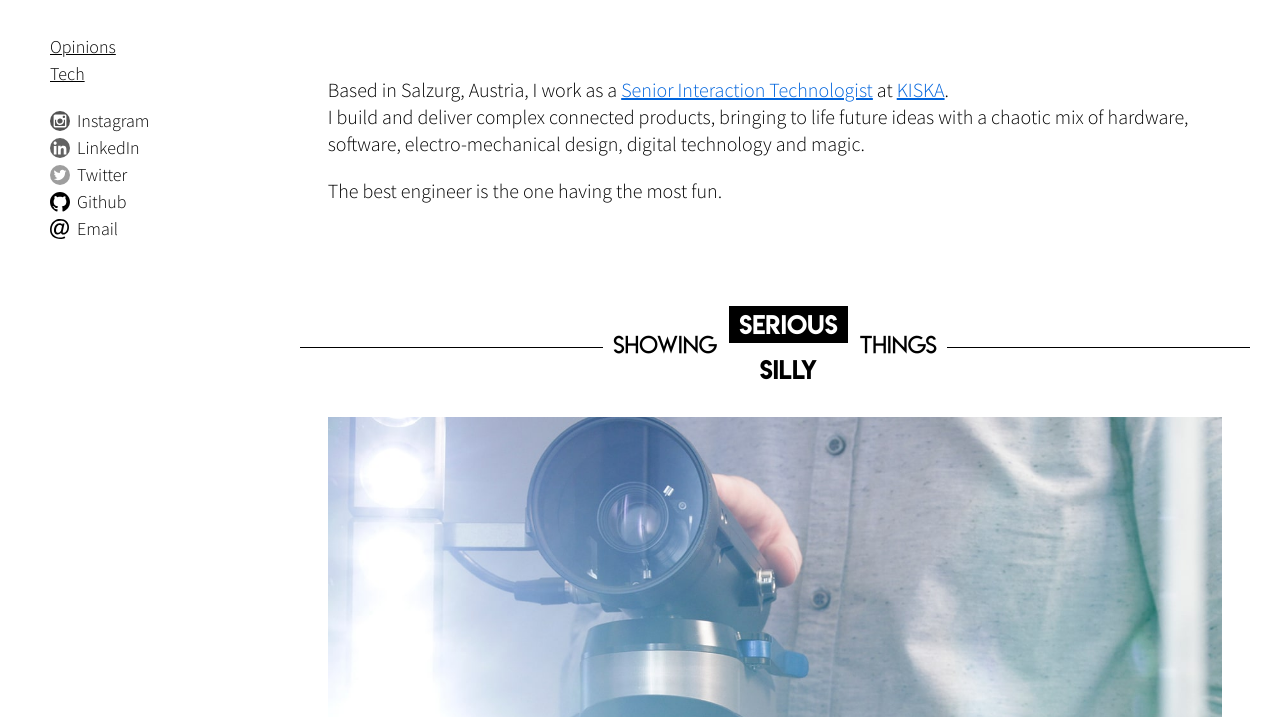
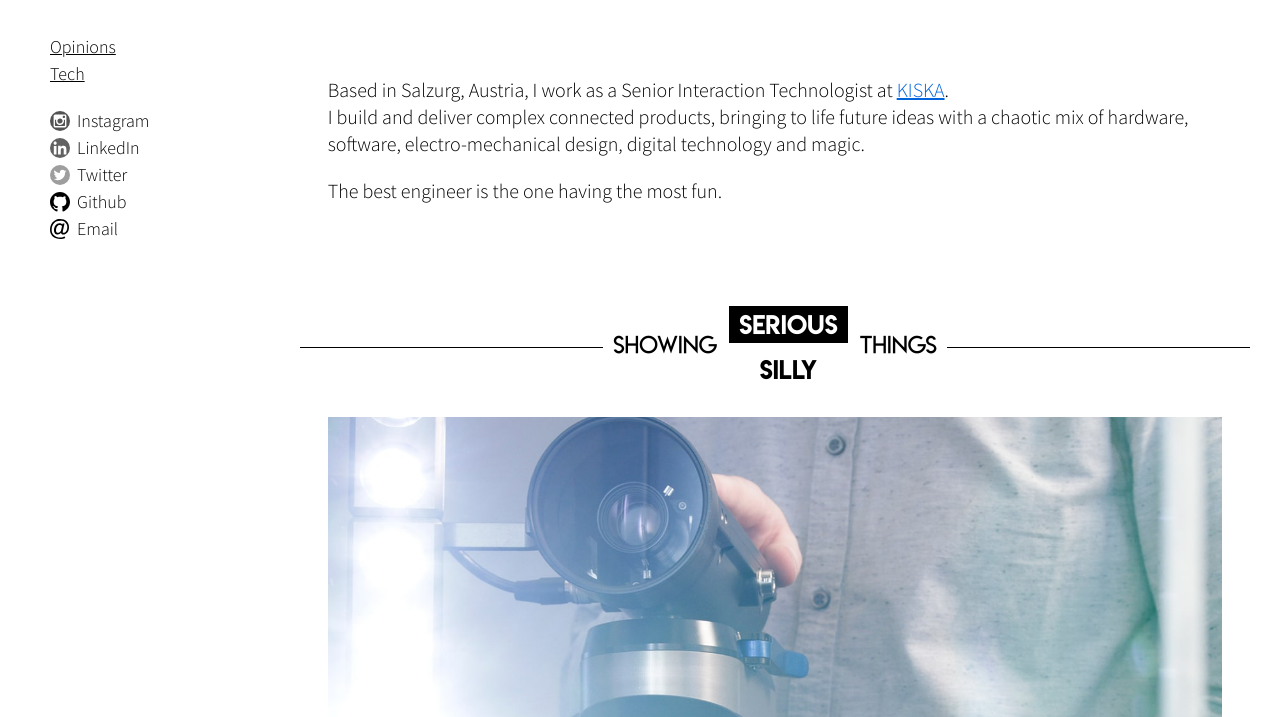
Before and after one commit to gcsalzburg/gcsalzburg.github.io, a Jekyll site: the page built from index.html, in a window 1280 px wide and 900 px high, scrolled down 721 px, cut to the strip 183-900 px from the top of the window. Built offline with Jekyll 4.4.1, drawn with Linux system fonts in a browser that asks for light colours; some of the changed lines change nothing that is shown.

Commit message:
Remove Van Schiender link

```diff
--- a/index.html
+++ b/index.html
@@ -16,7 +16,7 @@ ishomepage: true
 
 <main>
    <section class="panel_full_width" id="intro_blurb">
-      <p>Based in Salzurg, Austria, I work as a <a href="https://vanschneider.com/get-job-kiska">Senior Interaction Technologist</a> at <a href="https://www.kiska.com">KISKA</a>.<br>I build and deliver complex connected products, bringing to life future ideas with a chaotic mix of hardware, software, electro-mechanical design, digital technology and magic.</p>
+      <p>Based in Salzurg, Austria, I work as a Senior Interaction Technologist at <a href="https://www.kiska.com">KISKA</a>.<br>I build and deliver complex connected products, bringing to life future ideas with a chaotic mix of hardware, software, electro-mechanical design, digital technology and magic.</p>
       <p>The best engineer is the one having the most fun.</p>
    </section>
 
```
